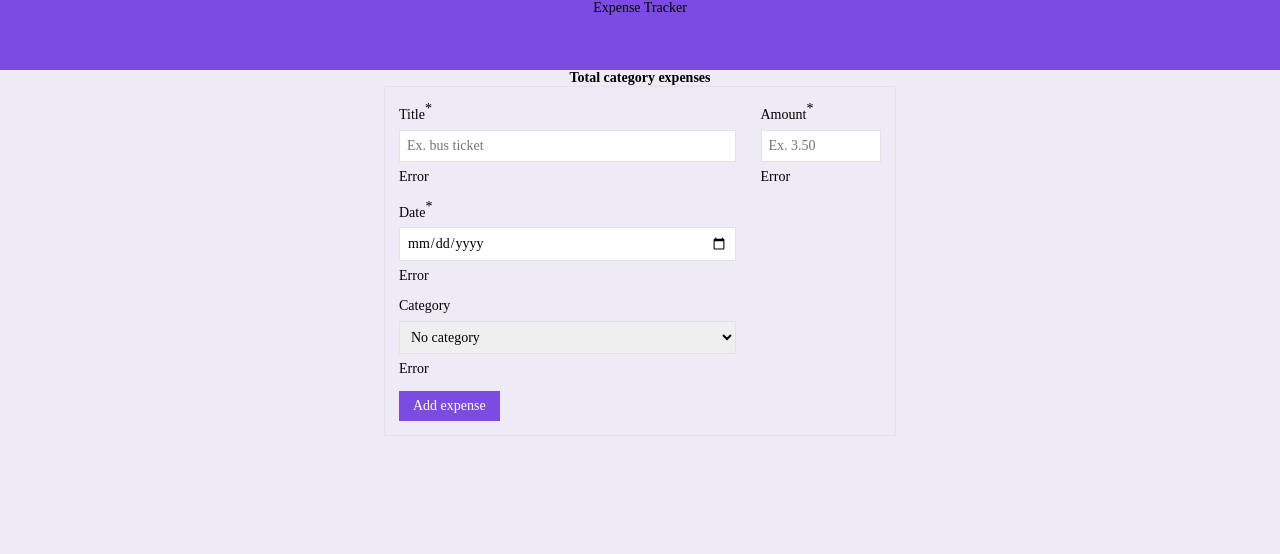
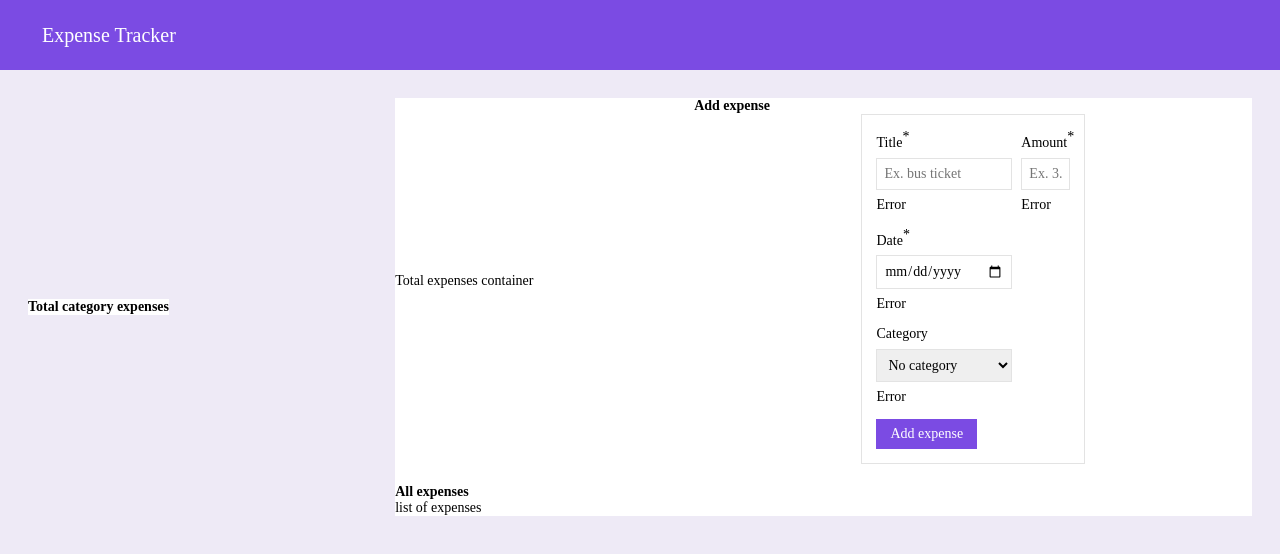
Before and after one commit to jenny-berggreen/240412_assignment_expenseTracker, a React (Vite) app: page / in a window 1280 px wide. Shown: the top 554 px of the page. Built offline with nearby package versions, Linux system fonts and the light colour scheme.

Commit message:
Style app elements

```diff
--- a/src/App.jsx
+++ b/src/App.jsx
@@ -8,17 +8,39 @@ function App() {
   return (
     <>
     <div className={`${appStyles.app_container} ${styles.flex} ${styles.flex_column}`}>
+      {/* NAVBAR */}
       <nav className={`${appStyles.navbar} ${styles.flex}`}>
         <span className={`${appStyles.nav_header}`}>Expense Tracker</span>
       </nav>
 
-      <div className={`${styles.flex} ${styles.flex_row}`}>
+      <div className={`${appStyles.main_container} ${styles.flex} ${styles.flex_row}`}>
+        {/* CATEGORIES */}
         <div className={`${appStyles.category_container} ${styles.flex} ${styles.flex_column}`}>
           <h2>Total category expenses</h2>
         </div>
+
+        <div className={`${appStyles.form_and_list_container} ${styles.grid}`}>
+          {/* TOTAL EXPENSES */}
+          <div className={`${appStyles.total_expenses_container}`}>
+            Total expenses container
+          </div>
+
+          {/* EXPENSE FORM */}
+          <div className={`${appStyles.expense_form_container} ${styles.flex} ${styles.flex_column}`}>
+            <h2>Add expense</h2>
+            <ExpenseForm />
+          </div>
+
+          {/* DISPLAY EXPENSES */}
+          <div className={`${appStyles.expense_list_container} ${styles.flex} ${styles.flex_column}`}>
+            <h2>All expenses</h2>
+            <span>list of expenses</span>
+          </div>
+        </div>
+
       </div>
 
-      <ExpenseForm />
+
     </div>
 
 
--- a/src/App.module.css
+++ b/src/App.module.css
@@ -9,6 +9,39 @@ body {
 .navbar {
 	width: 100%;
 	height: 5rem;
-	align-items: flex-start;
+	justify-content: flex-start;
+	padding: 0 3rem;
 	background-color: var(--color-primary);
 }
+
+.nav_header {
+	color: white;
+	font-family: 'Inter-Bold';
+	font-size: 20px;
+}
+
+.main_container {
+	width: 100%;
+	padding: 2rem;
+	justify-content: space-between;
+}
+
+.category_container {
+	height: 100%;
+	background-color: white;
+}
+
+.form_and_list_container {
+	width: 70%;
+	grid-template-columns: 1fr 2fr;
+	background-color: white;
+}
+
+.expense_list_container {
+	grid-column: 1 / span 2;
+}
+
+.expense_form_container,
+.expense_list_container {
+	align-items: flex-start;
+}
--- a/src/styles/style.module.css
+++ b/src/styles/style.module.css
@@ -38,6 +38,7 @@ select {
 	cursor: pointer;
 }
 
+/* FLEX */
 .flex {
 	display: flex;
 	align-items: center;
@@ -51,3 +52,13 @@ select {
 .flex_row {
 	flex-direction: row;
 }
+
+/* GRID */
+.grid {
+	display: grid;
+	grid-template-columns: repeat(2, 1fr);
+	gap: 20px;
+	justify-content: center;
+	align-items: center;
+	height: 100%;
+}
```
